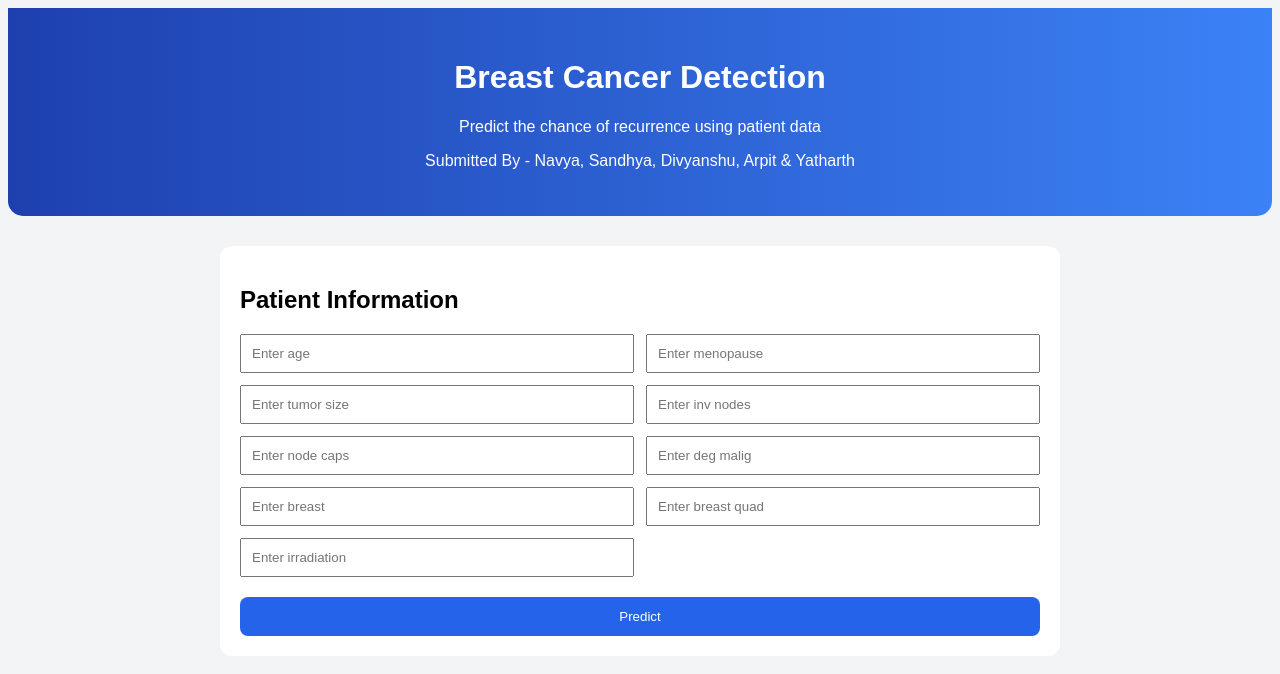
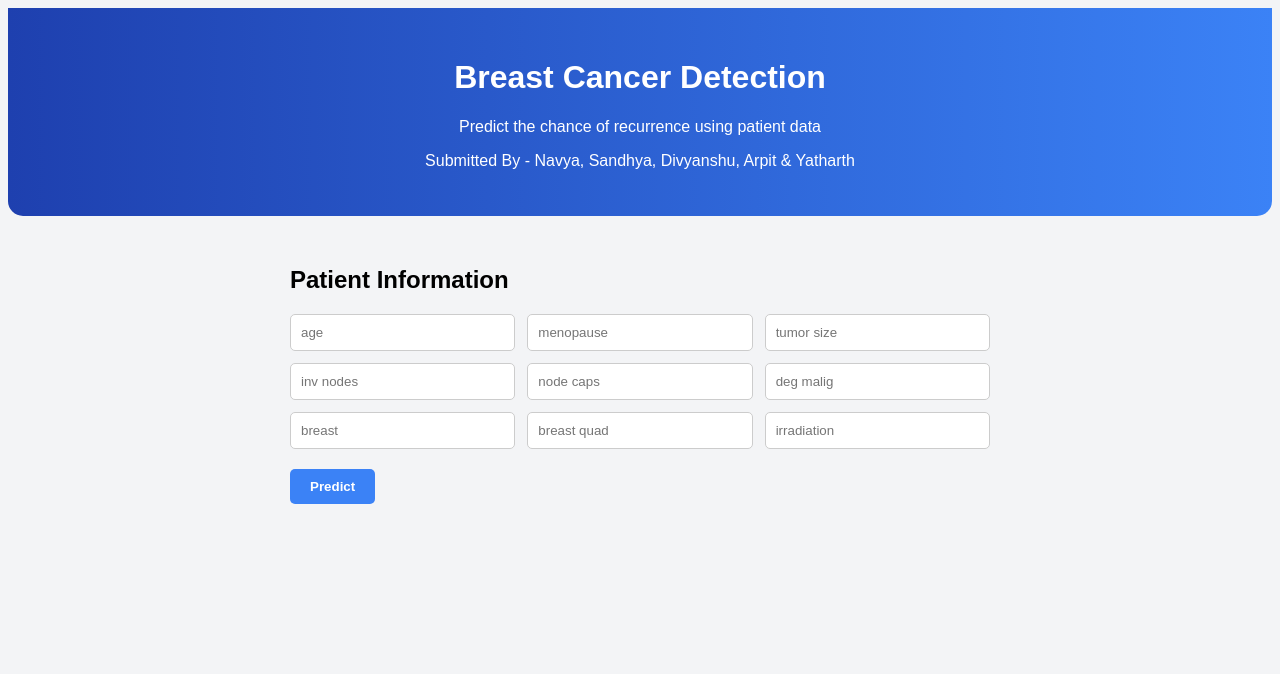
Before and after one commit to Sonali-0/Breast_Cancer_Detection, a React (Create React App) app in the folder frontend/: page / in a window 1280 px wide. Shown: the top 674 px of the page. Built offline with nearby package versions, Linux system fonts and the light colour scheme.

Commit message:
Update UploadForm to use production Render API URL and fix numeric fields

```diff
--- a/frontend/src/components/UploadForm.js
+++ b/frontend/src/components/UploadForm.js
@@ -1,55 +1,331 @@
-import React, { useState } from 'react';
-import axios from 'axios';
+// // // import React, { useState } from 'react';
+// // // import axios from 'axios';
+
+// // // const UploadForm = ({ setResult }) => {
+// // //   const [formData, setFormData] = useState({
+// // //     age: '',
+// // //     menopause: '',
+// // //     tumor_size: '',
+// // //     inv_nodes: '',
+// // //     node_caps: '',
+// // //     deg_malig: '',
+// // //     breast: '',
+// // //     breast_quad: '',
+// // //     irradiation: ''
+// // //   });
+
+// // //   const handleChange = e => {
+// // //     setFormData({ ...formData, [e.target.name]: e.target.value });
+// // //   };
+
+// // //   const handleSubmit = async e => {
+// // //     e.preventDefault();
+
+// // //     try {
+// // //       const res = await axios.post(
+// // //         "http://127.0.0.1:8000/api/predict/",
+// // //         formData
+// // //       );
+// // //       setResult(res.data);
+// // //     } catch {
+// // //       alert("Prediction failed");
+// // //     }
+// // //   };
+
+// // //   return (
+// // //     <form className="form-container" onSubmit={handleSubmit}>
+// // //       <h2>Patient Information</h2>
+
+// // //       <div className="form-grid">
+// // //         {Object.keys(formData).map(key => (
+// // //           <input
+// // //             key={key}
+// // //             name={key}
+// // //             placeholder={`Enter ${key.replace('_',' ')}`}
+// // //             onChange={handleChange}
+// // //             required
+// // //             className="form-input"
+// // //           />
+// // //         ))}
+// // //       </div>
+
+// // //       <button className="form-button">Predict</button>
+// // //     </form>
+// // //   );
+// // // };
+
+// // // export default UploadForm;
+// // import React, { useState } from 'react';
+// // import axios from 'axios';
+
+// // const UploadForm = ({ setResult }) => {
+// //   const [formData, setFormData] = useState({
+// //     age: '',
+// //     menopause: '',
+// //     tumor_size: '',
+// //     inv_nodes: '',
+// //     node_caps: '',
+// //     deg_malig: '',
+// //     breast: '',
+// //     breast_quad: '',
+// //     irradiation: ''
+// //   });
+
+// //   const handleChange = e => {
+// //     setFormData({ ...formData, [e.target.name]: e.target.value });
+// //   };
+
+// //   const handleSubmit = async e => {
+// //     e.preventDefault();
+
+// //     try {
+// //       // Convert numeric fields to numbers
+// //       const payload = {
+// //         ...formData,
+// //         age: Number(formData.age),
+// //         tumor_size: Number(formData.tumor_size),
+// //         inv_nodes: Number(formData.inv_nodes),
+// //         deg_malig: Number(formData.deg_malig)
+// //       };
+
+// //       // const res = await axios.post(
+// //       //   "http://127.0.0.1:8000/api/predict/",
+// //       //   payload,
+// //       //   {
+// //       //     headers: { "Content-Type": "application/json" }
+// //       //   }
+// //       // );
+// //       const res = await axios.post(
+// //         "http://localhost:8000/api/predict/",
+// //         formData,
+// //         { headers: { "Content-Type": "application/json" } }
+// //       );
+
+// //       setResult(res.data);
+// //     } catch (err) {
+// //       console.error("Prediction error:", err.response?.data || err.message);
+// //       alert("Prediction failed. Check console for details.");
+// //     }
+// //   };
+
+// //   return (
+// //     <form onSubmit={handleSubmit} style={{ maxWidth: '700px', margin: '20px auto' }}>
+// //       <h2>Patient Information</h2>
+
+// //       <div style={{
+// //         display: 'grid',
+// //         gridTemplateColumns: 'repeat(auto-fit, minmax(200px, 1fr))',
+// //         gap: '15px',
+// //         marginTop: '15px'
+// //       }}>
+// //         {Object.keys(formData).map(key => (
+// //           <input
+// //             key={key}
+// //             name={key}
+// //             placeholder={`Enter ${key.replace('_', ' ')}`}
+// //             value={formData[key]}
+// //             onChange={handleChange}
+// //             required
+// //             style={{
+// //               padding: '10px',
+// //               borderRadius: '5px',
+// //               border: '1px solid #ccc'
+// //             }}
+// //           />
+// //         ))}
+// //       </div>
+
+// //       <button type="submit" style={{
+// //         marginTop: '20px',
+// //         padding: '10px 20px',
+// //         borderRadius: '5px',
+// //         border: 'none',
+// //         backgroundColor: '#3b82f6',
+// //         color: 'white',
+// //         fontWeight: 'bold',
+// //         cursor: 'pointer'
+// //       }}>
+// //         Predict
+// //       </button>
+// //     </form>
+// //   );
+// // };
+
+// // export default UploadForm;
+
+// import React, { useState } from "react";
+// import axios from "axios";
+
+// const API_URL =
+//   "https://breast-cancer-detection-2-4oyg.onrender.com/api/predict/";
+
+// const UploadForm = ({ setResult }) => {
+//   const [formData, setFormData] = useState({
+//     age: "",
+//     menopause: "",
+//     tumor_size: "",
+//     inv_nodes: "",
+//     node_caps: "",
+//     deg_malig: "",
+//     breast: "",
+//     breast_quad: "",
+//     irradiation: ""
+//   });
+
+//   const handleChange = (e) => {
+//     setFormData({
+//       ...formData,
+//       [e.target.name]: e.target.value
+//     });
+//   };
+
+//   const handleSubmit = async (e) => {
+//     e.preventDefault();
+
+//     // ✅ Convert numeric fields
+//     const payload = {
+//       ...formData,
+//       age: Number(formData.age),
+//       tumor_size: Number(formData.tumor_size),
+//       inv_nodes: Number(formData.inv_nodes),
+//       deg_malig: Number(formData.deg_malig)
+//     };
+
+//     try {
+//       const res = await axios.post(API_URL, payload, {
+//         headers: {
+//           "Content-Type": "application/json"
+//         }
+//       });
+
+//       setResult(res.data);
+//     } catch (err) {
+//       console.error("API ERROR:", err.response?.data || err.message);
+//       alert("Prediction failed. Check console.");
+//     }
+//   };
+
+//   return (
+//     <form onSubmit={handleSubmit} style={{ maxWidth: 700, margin: "auto" }}>
+//       <h2>Patient Information</h2>
+
+//       <div
+//         style={{
+//           display: "grid",
+//           gridTemplateColumns: "repeat(auto-fit, minmax(200px,1fr))",
+//           gap: 12
+//         }}
+//       >
+//         {Object.keys(formData).map((key) => (
+//           <input
+//             key={key}
+//             name={key}
+//             value={formData[key]}
+//             onChange={handleChange}
+//             placeholder={key.replace("_", " ")}
+//             required
+//           />
+//         ))}
+//       </div>
+
+//       <button type="submit" style={{ marginTop: 20 }}>
+//         Predict
+//       </button>
+//     </form>
+//   );
+// };
+
+// export default UploadForm;
+
+import React, { useState } from "react";
+import axios from "axios";
+
+// ✅ Use your Render backend URL here
+const API_URL =
+  "https://breast-cancer-detection-2-4oyg.onrender.com/api/predict/";
 
 const UploadForm = ({ setResult }) => {
   const [formData, setFormData] = useState({
-    age: '',
-    menopause: '',
-    tumor_size: '',
-    inv_nodes: '',
-    node_caps: '',
-    deg_malig: '',
-    breast: '',
-    breast_quad: '',
-    irradiation: ''
+    age: "",
+    menopause: "",
+    tumor_size: "",
+    inv_nodes: "",
+    node_caps: "",
+    deg_malig: "",
+    breast: "",
+    breast_quad: "",
+    irradiation: ""
   });
 
-  const handleChange = e => {
+  const handleChange = (e) => {
     setFormData({ ...formData, [e.target.name]: e.target.value });
   };
 
-  const handleSubmit = async e => {
+  const handleSubmit = async (e) => {
     e.preventDefault();
 
+    // Convert numeric fields to numbers
+    const payload = {
+      ...formData,
+      age: Number(formData.age),
+      tumor_size: Number(formData.tumor_size),
+      inv_nodes: Number(formData.inv_nodes),
+      deg_malig: Number(formData.deg_malig)
+    };
+
     try {
-      const res = await axios.post(
-        "http://127.0.0.1:8000/api/predict/",
-        formData
-      );
+      const res = await axios.post(API_URL, payload, {
+        headers: { "Content-Type": "application/json" },
+        withCredentials: true  // needed if using CORS_ALLOW_CREDENTIALS
+      });
       setResult(res.data);
-    } catch {
-      alert("Prediction failed");
+    } catch (err) {
+      console.error("API ERROR:", err.response?.data || err.message);
+      alert("Prediction failed. Check console for details.");
     }
   };
 
   return (
-    <form className="form-container" onSubmit={handleSubmit}>
+    <form
+      onSubmit={handleSubmit}
+      style={{ maxWidth: 700, margin: "20px auto", padding: 10 }}
+    >
       <h2>Patient Information</h2>
-
-      <div className="form-grid">
-        {Object.keys(formData).map(key => (
+      <div
+        style={{
+          display: "grid",
+          gridTemplateColumns: "repeat(auto-fit, minmax(200px,1fr))",
+          gap: 12
+        }}
+      >
+        {Object.keys(formData).map((key) => (
           <input
             key={key}
             name={key}
-            placeholder={`Enter ${key.replace('_',' ')}`}
+            value={formData[key]}
             onChange={handleChange}
+            placeholder={key.replace("_", " ")}
             required
-            className="form-input"
+            style={{ padding: 10, borderRadius: 5, border: "1px solid #ccc" }}
           />
         ))}
       </div>
 
-      <button className="form-button">Predict</button>
+      <button
+        type="submit"
+        style={{
+          marginTop: 20,
+          padding: "10px 20px",
+          borderRadius: 5,
+          border: "none",
+          backgroundColor: "#3b82f6",
+          color: "white",
+          fontWeight: "bold",
+          cursor: "pointer"
+        }}
+      >
+        Predict
+      </button>
     </form>
   );
 };
```
